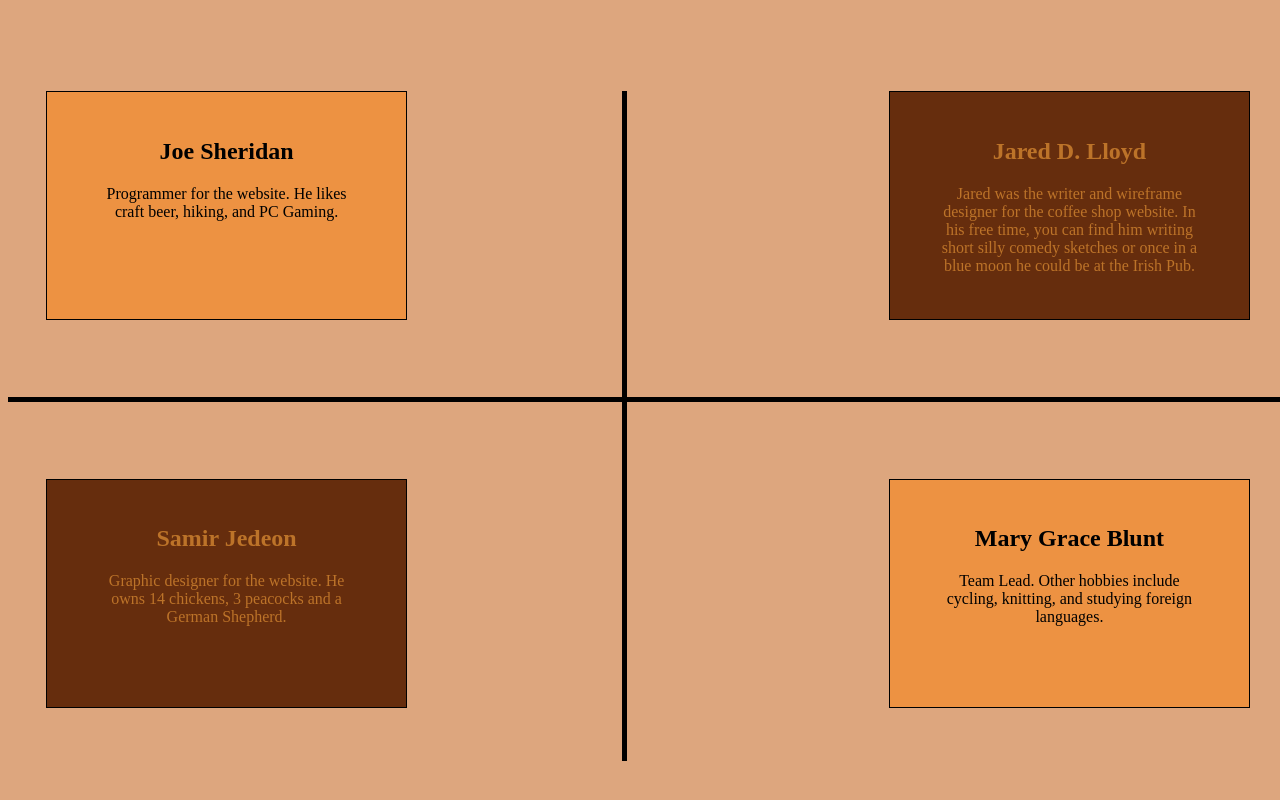
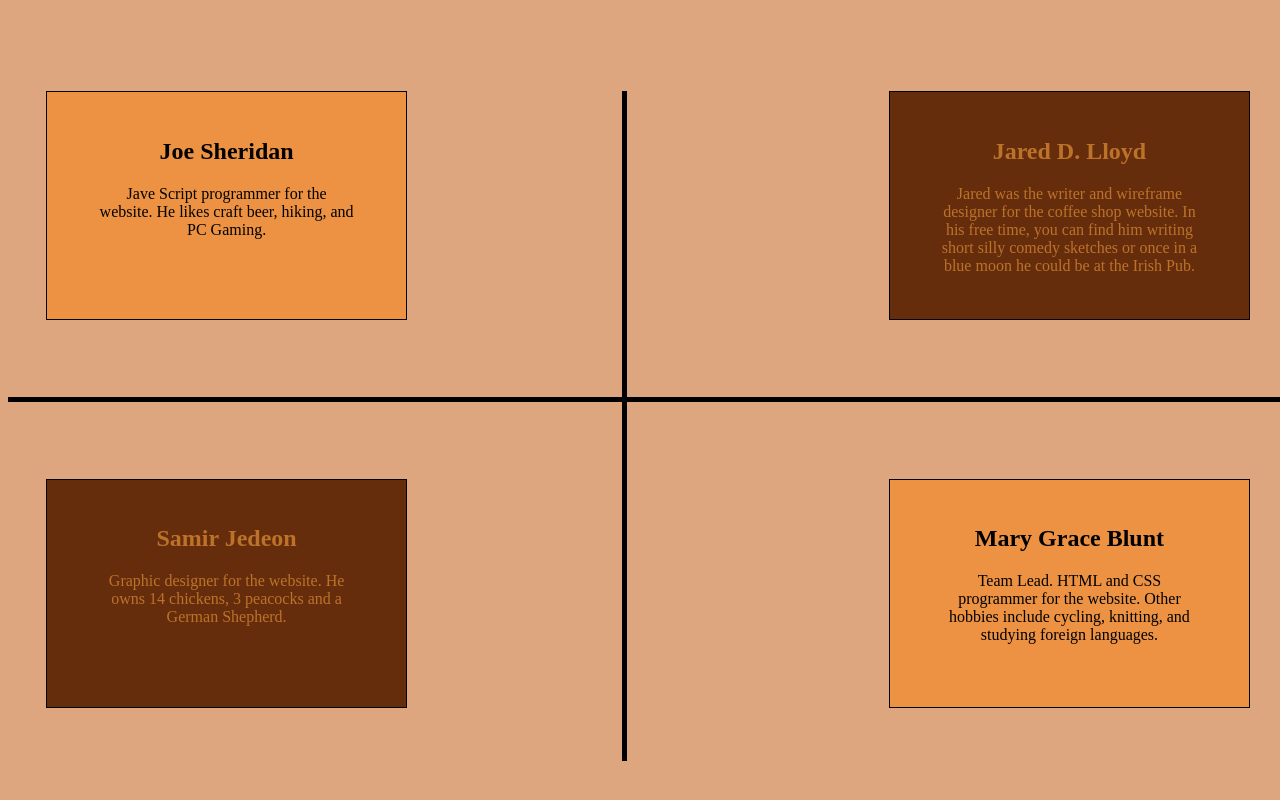
Before and after one commit to bluntm/coffeeshop, a plain HTML site: page about_us.html in a window 1280 px wide. Shown: the part 540-1340 px from the top of the page. Drawn offline with Linux system fonts and the light colour scheme; a web font is replaced by a local one.

Commit message:
Update about_us.html

```diff
--- a/about_us.html
+++ b/about_us.html
@@ -30,7 +30,7 @@
     <h1 class="about">ABOUT US</h1>
     <div class="lansing1">
         <h2 class="h">Joe Sheridan</h2>
-        <p>Programmer for the website. He likes craft beer,
+        <p>Jave Script programmer for the website. He likes craft beer,
         hiking, and PC Gaming.</p>
     </div>
     <div class="hours1">
@@ -50,7 +50,7 @@
     <span class="span2"></span>
     <div class="hours2">
         <h2 class="h">Mary Grace Blunt</h2>
-        <p>Team Lead. Other hobbies include cycling, knitting,
+        <p>Team Lead. HTML and CSS programmer for the website. Other hobbies include cycling, knitting,
         and studying foreign languages.</p>
     </div>
     <footer>
```
